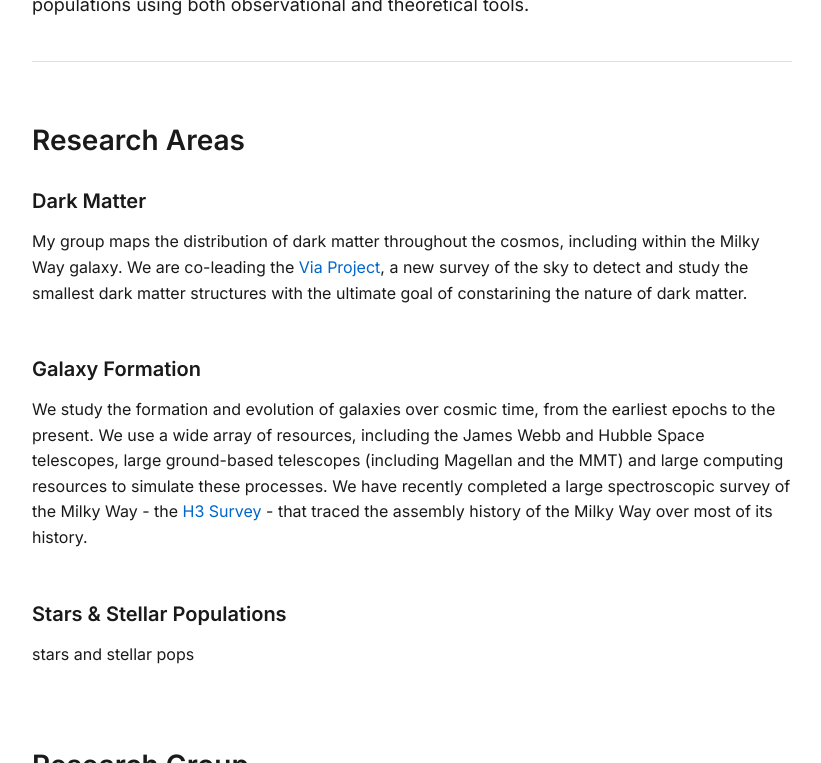
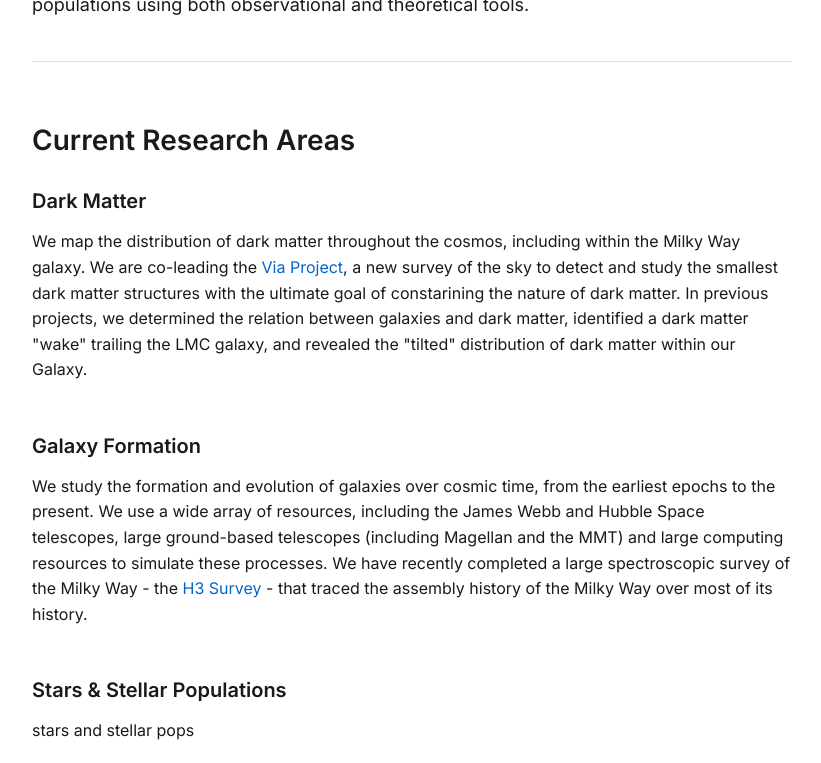
Before and after one commit to cconroy20/cconroy20.github.io, a Jekyll site: the page index.html, which Jekyll copies as it is, in a window 1280 px wide and 900 px high, scrolled down 348 px, cut to the strip 137-900 px from the top of the window. Shown: the whole strip, without its empty margins (228-1049 px from the left). Built offline with Jekyll 4.4.1, drawn with Linux system fonts in a browser that asks for light colours.

Commit message:
Update index.html

```diff
--- a/index.html
+++ b/index.html
@@ -324,12 +324,15 @@
             </section>
 
             <section id="research" class="section">
-                <h2>Research Areas</h2>
+                <h2>Current Research Areas</h2>
 
                 <div class="research-grid">
                     <div class="research-item">
                         <h3>Dark Matter</h3>
-                        <p>My group maps the distribution of dark matter throughout the cosmos, including within the Milky Way galaxy.  We are co-leading the <a href="https://via-project.org" target="_blank">Via Project</a>, a new survey of the sky to detect and study the smallest dark matter structures with the ultimate goal of constarining the nature of dark matter.</p>
+                        <p>We map the distribution of dark matter throughout the cosmos, including within the Milky Way galaxy.
+                            We are co-leading the <a href="https://via-project.org" target="_blank">Via Project</a>, a new survey of the sky to detect and study the smallest dark matter structures with the ultimate goal of constarining the nature of dark matter.
+                        In previous projects, we determined the relation between galaxies and dark matter, identified a dark matter "wake" trailing the LMC galaxy, and revealed the "tilted" distribution of dark matter within our Galaxy.
+                        </p>
                     </div>
 
                     <div class="research-item">
```
